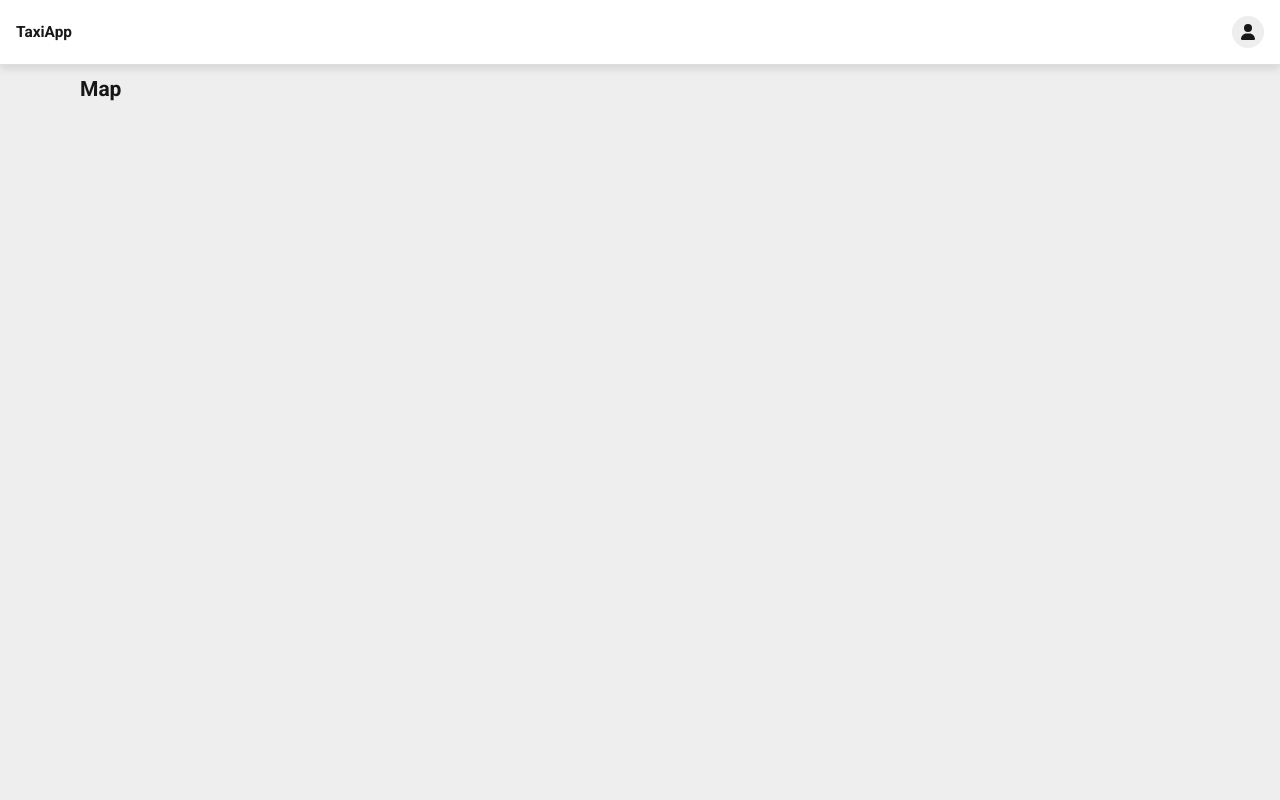
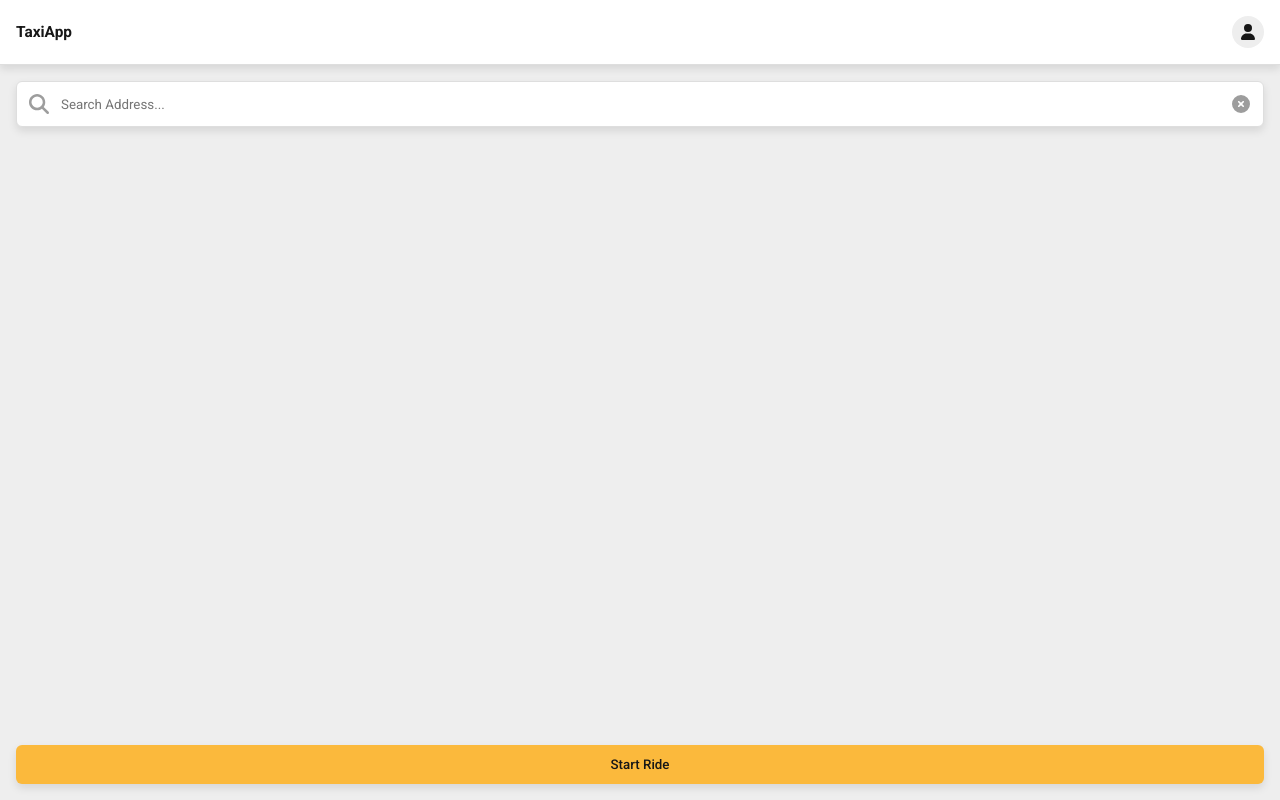
Before and after one commit to matiasenrigue/Taximize, a Next.js app in the folder apps/frontend/: page /map in a window 1280 px wide. Built offline with nearby package versions, Linux system fonts and the light colour scheme.

Commit message:
setup basic /map UI

```diff
--- /dev/null
+++ b/apps/frontend/app/layout.module.css
@@ -0,0 +1,18 @@
+.container {
+    width: 100vw;
+    min-height: 100svh;
+    display: flex;
+    flex-direction: column;
+    justify-content: flex-start;
+    align-items: stretch;
+}
+
+.main {
+    flex: 1 1 auto;
+    width: 100%;
+    height: 100%;
+    display: flex;
+    flex-direction: column;
+    justify-content: flex-start;
+    align-items: stretch;
+}
--- a/apps/frontend/app/layout.tsx
+++ b/apps/frontend/app/layout.tsx
@@ -1,8 +1,8 @@
 import type { Metadata, Viewport } from "next";
 import "./globals.css";
+import styles from "./layout.module.css";
 import {Header} from "../components/Header/Header";
 import { Roboto, Roboto_Mono } from "next/font/google";
-import {Searchbar} from "../components/Searchbar/Searchbar";
 
 const roboto = Roboto({
   subsets: ["latin"],
@@ -46,8 +46,12 @@ export default function RootLayout({
   return (
     <html lang="en" prefix="og: https://ogp.me/ns#">
       <body className={`${roboto.variable} ${roboto_mono.variable}`}>
-        <Header/>
-        {children}
+        <div className={styles.container}>
+          <Header/>
+          <main className={styles.main}>
+            {children}
+          </main>
+        </div>
       </body>
     </html>
   );
--- a/apps/frontend/app/map/page.module.css
+++ b/apps/frontend/app/map/page.module.css
@@ -1,3 +1,32 @@
 .page {
-    padding: 80px;
+    flex: 1 1 0;
+    position: relative;
+    width: 100%;
+    height: 100%;
+    padding: 16px;
 }
+
+.map {
+    position: absolute;
+    top: 0;
+    left: 0;
+    width: 100%;
+    height: 100%;
+    background-color: var(--color-background);
+}
+
+.search_container {
+    position: absolute;
+    z-index: 100;
+    top: 16px;
+    left: 16px;
+    right: 16px;
+}
+
+.button_container {
+    position: absolute;
+    z-index: 100;
+    bottom: 16px;
+    left: 16px;
+    right: 16px;
+}
--- a/apps/frontend/app/map/page.tsx
+++ b/apps/frontend/app/map/page.tsx
@@ -1,9 +1,23 @@
 import styles from "./page.module.css";
+import {Searchbar} from "../../components/Searchbar/Searchbar";
+import {Button} from "../../components/Button/Button";
 
 export default function Map() {
     return (
         <div className={styles.page}>
-            <h2>Map</h2>
+            <div className={styles.map}/>
+
+            <div className={styles.search_container}>
+                <Searchbar/>
+            </div>
+
+
+            <div className={styles.button_container}>
+                <Button
+                    elevated={true}>
+                    Start Ride
+                </Button>
+            </div>
         </div>
     );
 }
--- a/apps/frontend/app/page.module.css
+++ b/apps/frontend/app/page.module.css
@@ -1,33 +1,3 @@
 .page {
-  --gray-rgb: 0, 0, 0;
-  --gray-alpha-200: rgba(var(--gray-rgb), 0.08);
-  --gray-alpha-100: rgba(var(--gray-rgb), 0.05);
-
-  --button-primary-hover: #383838;
-  --button-secondary-hover: #f2f2f2;
-
-  display: grid;
-  grid-template-rows: 20px 1fr 20px;
-  align-items: center;
-  justify-items: center;
-  min-height: 100svh;
-  padding: 80px;
-  gap: 64px;
+  padding: 16px;
 }
-
-@media (prefers-color-scheme: dark) {
-  .page {
-    --gray-rgb: 255, 255, 255;
-    --gray-alpha-200: rgba(var(--gray-rgb), 0.145);
-    --gray-alpha-100: rgba(var(--gray-rgb), 0.06);
-
-    --button-primary-hover: #ccc;
-    --button-secondary-hover: #1a1a1a;
-  }
-}
-
-@media (max-width: 600px) {
-  .page {
-    padding: 32px 32px 80px;
-  }
-}
--- a/apps/frontend/components/Header/Header.module.css
+++ b/apps/frontend/components/Header/Header.module.css
@@ -1,7 +1,6 @@
 .header {
-    position: fixed;
-    top: 0;
-    left: 0;
+    flex: 0 0 auto;
+    z-index: 200;
     width: 100vw;
     height: auto;
     padding: 16px;
--- a/apps/frontend/package.json
+++ b/apps/frontend/package.json
@@ -13,6 +13,7 @@
     "@fortawesome/fontawesome-svg-core": "^6.7.2",
     "@fortawesome/free-solid-svg-icons": "^6.7.2",
     "@fortawesome/react-fontawesome": "^0.2.2",
+    "clsx": "^2.1.1",
     "jest": "^29.7.0",
     "next": "15.3.2",
     "react": "^19.0.0",
```
Also changed, not shown: 1 other file (tests, documents, lock files or other folders).
